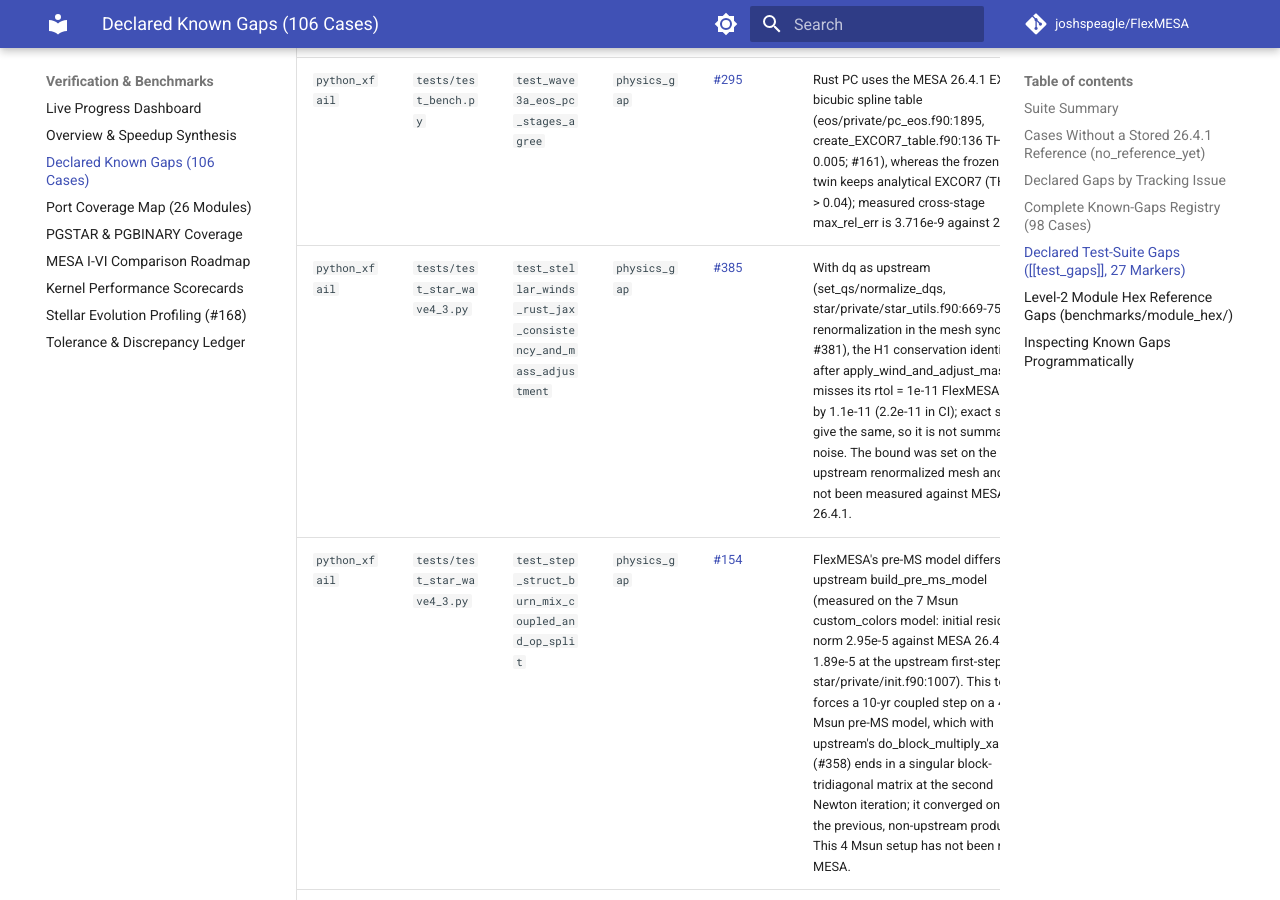
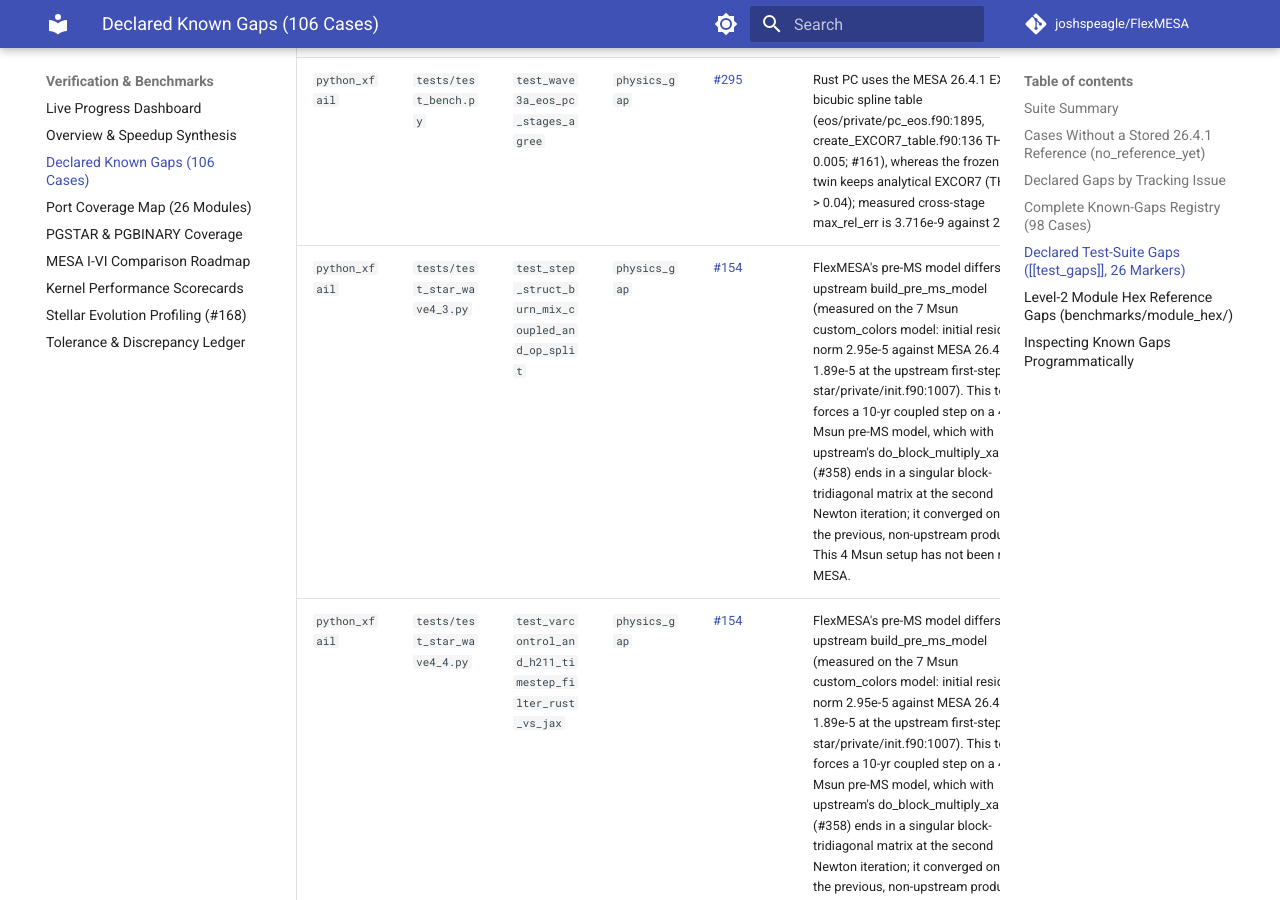
Before and after one commit to joshspeagle/FlexMESA, an MkDocs documentation site: the page built from docs/benchmarks/known-gaps.md, in a window 1280 px wide and 900 px high, scrolled down 21761 px. Built offline with MkDocs 1.6.1 and Material for MkDocs 9.7.7, drawn with Linux system fonts in a browser that asks for light colours; comment, search, counter and statistics services are not loaded; some of the changed text lies outside the part shown.

Commit message:
test(star): remove the #385 winds xfail that the #384 squash re-added through the merge
#384 (squash-merged as 125b0ab) adds the xfail and its known_gaps entry;
this branch had removed both (adjust_mass now bit-identical to MESA, exact
math.fsum sums). Merging main brought them back and CI reported XPASS(strict).

Verification: pytest tests/test_star_wave4_3.py: 3 passed, 1 xfailed
(unrelated); known-gaps gate PASS (live GitHub); known-gaps page regenerated.

Co-Authored-By: Claude Opus 5.5 <noreply@anthropic.com>
Claude-Session: https://claude.ai/code/session_01JkqiRkwhuXuEbWJvaSUxid

```diff
--- a/docs/benchmarks/known-gaps.md
+++ b/docs/benchmarks/known-gaps.md
@@ -152,7 +152,7 @@ Cases lacking a committed MESA `26.4.1` baseline report `no reference yet` and c
 | `astero` | `fast_simplex` | [#162](https://github.com/joshspeagle/FlexMESA/issues/162) | `xtra1` | `astero_simplex_samples=4_best_chi2=3.659013e-2_term=limit_num_chi2_too_big` (2410 steps; diagnostic (1 controls ignored)) | Asteroseismic simplex optimizer and in-house pulsation scaffolding (#162, #171). |
 | `astero` | `surface_effects` | [#162](https://github.com/joshspeagle/FlexMESA/issues/162) | `max_model_number` | `max_model_number` (1 steps; diagnostic (30 controls ignored)) | Asteroseismic surface-effects starting model and ADIPLS scaffolding (#162, #171). |
 
-## Declared Test-Suite Gaps (`[[test_gaps]]`, 27 Markers)
+## Declared Test-Suite Gaps (`[[test_gaps]]`, 26 Markers)
 
 Every Rust `#[ignore]` and Python `xfail`/`skip` marker in the repository is tracked bijectively in `benchmarks/history_harness/known_gaps.toml` (`#144`):
 
@@ -182,7 +182,6 @@ Every Rust `#[ignore]` and Python `xfail`/`skip` marker in the repository is tra
 | `python_xfail` | `tests/test_eos_wave3a3.py` | `test_eval_pc_eos_and_zones_match_across_rust_and_jax` | `physics_gap` | [#295](https://github.com/joshspeagle/FlexMESA/issues/295) | Rust PC uses the MESA 26.4.1 EXCOR7 bicubic spline table (eos/private/pc_eos.f90:1895, create_EXCOR7_table.f90:136 THETA > 0.005; #161), whereas the frozen JAX twin keeps analytical EXCOR7 (THETA > 0.04), differing by up to 2.17e-6 on res and 4.35e-5 on derivatives. |
 | `python_xfail` | `tests/test_eos_wave3a3.py` | `test_pc_multispecies_buckets_rust_matches_frozen_jax` | `physics_gap` | [#295](https://github.com/joshspeagle/FlexMESA/issues/295) | Rust PC uses the MESA 26.4.1 EXCOR7 bicubic spline table (eos/private/pc_eos.f90:1895, create_EXCOR7_table.f90:136 THETA > 0.005; #161), whereas the frozen JAX twin keeps analytical EXCOR7 (THETA > 0.04), differing by up to 3.72e-6 on res and 9.93e-8 on derivatives across the 9- and 35-species PC mixtures. |
 | `python_xfail` | `tests/test_bench.py` | `test_wave3a_eos_pc_stages_agree` | `physics_gap` | [#295](https://github.com/joshspeagle/FlexMESA/issues/295) | Rust PC uses the MESA 26.4.1 EXCOR7 bicubic spline table (eos/private/pc_eos.f90:1895, create_EXCOR7_table.f90:136 THETA > 0.005; #161), whereas the frozen JAX twin keeps analytical EXCOR7 (THETA > 0.04); measured cross-stage max_rel_err is 3.716e-9 against 2.0e-9. |
-| `python_xfail` | `tests/test_star_wave4_3.py` | `test_stellar_winds_rust_jax_consistency_and_mass_adjustment` | `physics_gap` | [#385](https://github.com/joshspeagle/FlexMESA/issues/385) | With dq as upstream (set_qs/normalize_dqs, star/private/star_utils.f90:669-752, no renormalization in the mesh sync, #381), the H1 conservation identity after apply_wind_and_adjust_mass misses its rtol = 1e-11 FlexMESA oracle by 1.1e-11 (2.2e-11 in CI); exact sums give the same, so it is not summation noise. The bound was set on the non-upstream renormalized mesh and has not been measured against MESA 26.4.1. |
 | `python_xfail` | `tests/test_star_wave4_3.py` | `test_step_struct_burn_mix_coupled_and_op_split` | `physics_gap` | [#154](https://github.com/joshspeagle/FlexMESA/issues/154) | FlexMESA's pre-MS model differs from upstream build_pre_ms_model (measured on the 7 Msun custom_colors model: initial residual norm 2.95e-5 against MESA 26.4.1's 1.89e-5 at the upstream first-step dt, star/private/init.f90:1007). This test forces a 10-yr coupled step on a 4 Msun pre-MS model, which with upstream's do_block_multiply_xa (#358) ends in a singular block-tridiagonal matrix at the second Newton iteration; it converged only with the previous, non-upstream product. This 4 Msun setup has not been run in MESA. |
 | `python_xfail` | `tests/test_star_wave4_4.py` | `test_varcontrol_and_h211_timestep_filter_rust_vs_jax` | `physics_gap` | [#154](https://github.com/joshspeagle/FlexMESA/issues/154) | FlexMESA's pre-MS model differs from upstream build_pre_ms_model (measured on the 7 Msun custom_colors model: initial residual norm 2.95e-5 against MESA 26.4.1's 1.89e-5 at the upstream first-step dt, star/private/init.f90:1007). This test forces a 10-yr coupled step on a 4 Msun pre-MS model, which with upstream's do_block_multiply_xa (#358) ends in a singular block-tridiagonal matrix at the second Newton iteration; it converged only with the previous, non-upstream product. This 4 Msun setup has not been run in MESA. |
 
```
Also changed, not shown: 2 other files.
